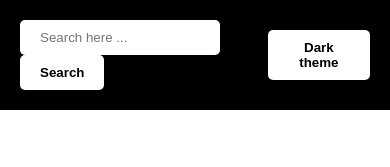
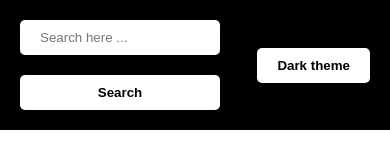
Before and after one commit to Zaki-Dz/Anime_Finder, a plain HTML site: page index.html in a window 390 px wide. Drawn offline with Linux system fonts and the light colour scheme.

Commit message:
nav bar fixed and styled for mobile

```diff
--- a/css/style.css
+++ b/css/style.css
@@ -5,6 +5,7 @@
 
 body {
 	font-family: Segoe UI;
+	padding-top: 120px;
 }
 
 .dark {
@@ -13,7 +14,10 @@ body {
 
 header {
 	background-color: var(--main-color);
-	position: relative;
+	position: fixed;
+	top: 0;
+	z-index: 2;
+	width: 100%;
 }
 
 header .container {
@@ -134,6 +138,12 @@ header .loading {
 		display: none;
 	}
 
+	header .search-box {
+		display: flex;
+		flex-direction: column;
+		gap: 20px;
+	}
+
 	header .search-box input {
 		width: 300px;
 	}
```
